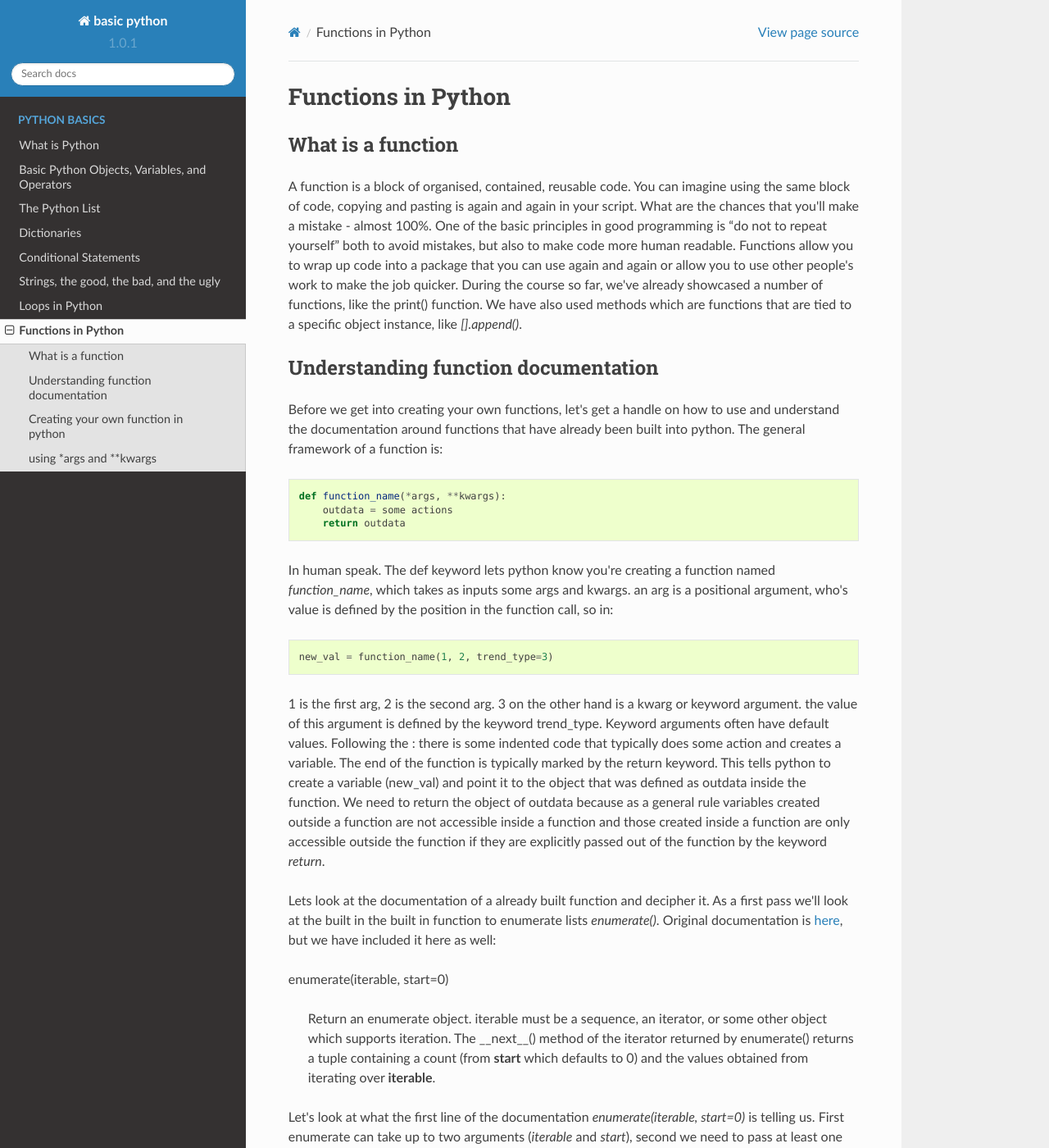
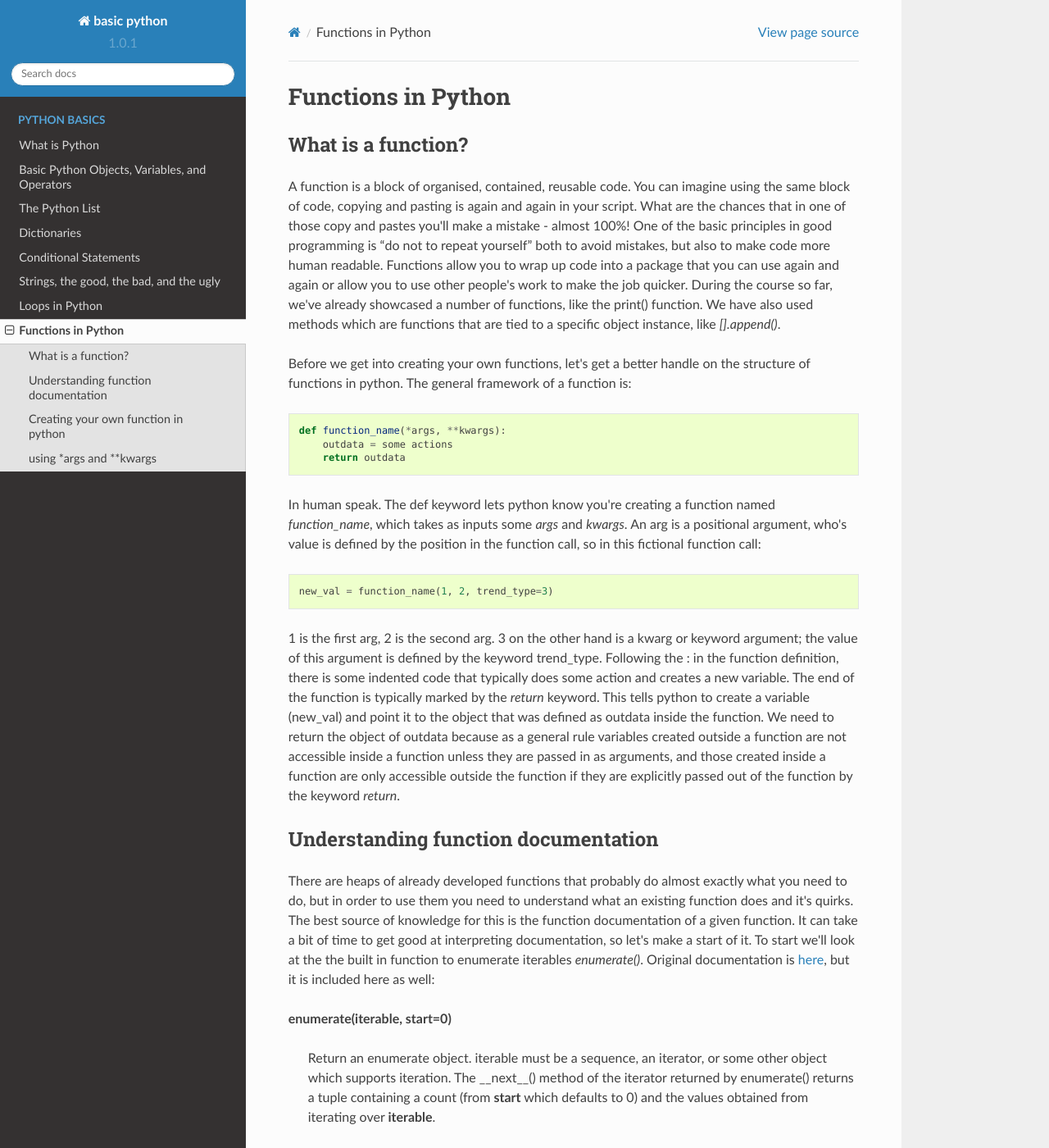
Before and after one commit to hansonmcoombs/training-basic_python, a Sphinx documentation site: the page built from sphinx/source/functions.rst, in a window 1280 px wide and 1400 px high. Shown: the whole window at 82% size. Built offline with Sphinx 7.4.7 and the Read the Docs theme 2.0.0, drawn with Linux system fonts in a browser that asks for light colours; some of the changed text lies outside the part shown.

Commit message:
debug functions, sightly change index

```diff
--- a/sphinx/source/functions.rst
+++ b/sphinx/source/functions.rst
@@ -1,22 +1,20 @@
 Functions in Python
 =====================
 
-What is a function
+What is a function?
 -----------------------
 
 A function is a block of organised, contained, reusable code. You can imagine using the same block of code, copying and
-pasting is again and again in your script.  What are the chances that you'll make a mistake - almost 100%. One of the
+pasting is again and again in your script. What are the chances that in one of those copy and pastes you'll make a
+mistake - almost 100%! One of the
 basic principles in good programming is “do not to repeat yourself” both to avoid mistakes, but also to make code more
 human readable. Functions allow you to wrap up code into a package that you can use again and again or allow you to use
 other people's work to make the job quicker. During the course so far, we've already showcased a number of functions,
 like the print() function. We have also used methods which are functions that are tied to a specific object instance,
 like *[].append()*.
 
-Understanding function documentation
--------------------------------------
-
-Before we get into creating your own functions, let's get a handle on how to use and understand the documentation around
-functions that have already been built into python. The general framework of a function is:
+Before we get into creating your own functions, let's get a better handle on the structure of functions in python.
+The general framework of a function is:
 
 .. code:: python
 
@@ -25,26 +23,33 @@ functions that have already been built into python. The general framework of a f
         return outdata
 
 In human speak.  The def keyword lets python know you're creating a function named *function_name*, which takes as inputs
-some args and kwargs.  an arg is a positional argument, who's value is defined by the position in the function call, so
-in:
+some *args* and *kwargs*. An arg is a positional argument, who's value is defined by the position in the function call, so
+in this fictional function call:
 
 .. code:: python
 
     new_val = function_name(1, 2, trend_type=3)
 
-1 is the first arg, 2 is the second arg.  3 on the other hand is a kwarg or keyword argument.
-the value of this argument is defined by the keyword trend_type. Keyword arguments often have default values.
-Following the : there is some indented code that typically does some action and creates a variable. The end of the function
-is typically marked by the return keyword.  This tells python to create a variable (new_val) and point it to the object
+1 is the first arg, 2 is the second arg.  3 on the other hand is a kwarg or keyword argument; the value of this
+argument is defined by the keyword trend_type.
+Following the : in the function definition, there is some indented code that typically does some action and creates a
+new variable. The end of the function is typically marked by the *return* keyword.  This tells python to create a
+variable (new_val) and point it to the object
 that was defined as outdata inside the function. We need to return the object of outdata because as a general rule variables
-created outside a function are not accessible inside a function and those created inside a function are only accessible
-outside the function if they are explicitly passed out of the function by the keyword *return*.
+created outside a function are not accessible inside a function unless they are passed in as arguments,
+and those created inside a function are only accessible outside the function if they are explicitly passed out of the function by the keyword *return*.
 
-Lets look at the documentation of a already built function and decipher it. As a first pass we'll look at the built in
-the built in function to enumerate lists *enumerate()*.
-Original documentation is `here <https://docs.python.org/3/library/functions.html#enumerate>`_, but we have included it here as well:
+Understanding function documentation
+-------------------------------------
 
-enumerate(iterable, start=0)
+There are heaps of already developed functions that probably do almost exactly what you need to do, but in order to
+use them you need to understand what an existing function does and it's quirks. The best source of knowledge for this
+is the function documentation of a given function. It can take a bit
+of time to get good at interpreting documentation, so let's make a start of it. To start we'll look at the
+the built in function to enumerate iterables *enumerate()*.
+Original documentation is `here <https://docs.python.org/3/library/functions.html#enumerate>`_, but it is included here as well:
+
+**enumerate(iterable, start=0)**
 
     Return an enumerate object. iterable must be a sequence, an iterator, or some other object which supports iteration.
     The __next__() method of the iterator returned by enumerate() returns a tuple containing a count
@@ -52,7 +57,8 @@ enumerate(iterable, start=0)
 
 Let's look at what the first line of the documentation *enumerate(iterable, start=0)* is telling us.  First enumerate
 can take up to two arguments (*iterable* and *start*), second we need to pass at least one argument (*iterable*) as it
-has no default value, and third that if we do not pass a value for *start* it will be set equal to 0.
+has no default value (it isn't equal to anything), and third that if we do not pass a value for *start* it will be
+set equal to 0.
 
 The body of the text explains what the function does (creates an object, which for our purposes can be converted to a
 list of tuples that contain a number, starting from start) It also gives more details on the arguments (in this case that
@@ -66,7 +72,8 @@ iterable, must be some object that supports iteration). So armed with this knowl
     # complexity of the enumerate object
     list(enumerate(my_list, start=10)) # FYI the space after the comma and no spaces between the '=' is pep8 standard
 
-    # also we can pass everything as kwargs in any order we choose
+    # above we passed the arguments as show in the documentation
+    # we can also pass everything as kwargs in any order we choose
     list(enumerate(iterable=my_list, start=10))
     list(enumerate(start=10, iterable=my_list))
 
@@ -97,9 +104,8 @@ print(*objects, sep=' ', end='\n', file=sys.stdout, flush=False)
 
     Changed in version 3.3: Added the flush keyword argument.
 
-Let's look at the *objects in the first line of the documentation.  This conceptually can be described as that all
-positional arguments passed to print will be treated the same way.  You can loosely think of it as all of the positional
-arguments will be turned into strings, put into a list and then passed to a '*sep*'.join() method. The keyword arguments
+Let's look at the *objects in the first line of the documentation. This conceptually can be described as that all
+positional arguments passed to print will be treated the same way. The keyword arguments
 work just like they would in enumerate, but because there is *objects they obviously have to be passed as kwarg.
 
 .. ipython:: python
@@ -126,7 +132,7 @@ Looking back at the basic structure of a function:
         return outdata
 
 
-defining your own is not that challenging, as an example let's define a function to convert temperature in fahrenheit to
+Defining your own is not that challenging. As an example let's define a function to convert temperature in fahrenheit to
 celsius or kelvin:
 
 .. ipython:: python
@@ -140,13 +146,13 @@ celsius or kelvin:
         :return: temperature in c or k, float
         """
 
-        c = (temp - 32) * 5 / 9
-        k = c + 273.15
+       c = (temp - 32) * 5 / 9
+       k = c + 273.15
 
-        if out_c:
-            return c
-        else:
-            return k
+       if out_c:
+           return c
+      else:
+          return k
 
     # using the function
     fahrenheit_to_ck(451)  # use the default and return celsius
@@ -184,7 +190,7 @@ the *args and **kwargs format.  let's look at an example:
 
 So what is happening here?  The * in front of things_to_print tells python to take all of the values out of the iterable
 (in this case a list) and pass them as positional arguments (e.g. the first item in the list becomes the first positional
-argument and so on.  Note that you are no longer printing a list when using *things_to_print. Remember that kwargs are
+argument and so on.  Note that you are no longer printing a list when using * in front of things_to_print. Remember that kwargs are
 defined by a keyword and a value, which is not so different than a dictionary.  Here how_to_print has keys that exaclty
 match the keywords of the print function (*sep*, *end*) and has the values to be used as the values of those keyword
 arguments. the **how_to_print, simply tells python to use the keys and values of the dictionary to set the function
--- a/sphinx/source/glob.rst
+++ /dev/null
@@ -1 +0,0 @@
-#this is coming
--- a/sphinx/source/itertools.rst
+++ /dev/null
@@ -1 +0,0 @@
-#this is coming
--- a/sphinx/source/loops.rst
+++ b/sphinx/source/loops.rst
@@ -87,8 +87,8 @@ makes it easy to iterate through a dictionaries keys and values.
     for key, value in my_dict.items():
         print('{} is the key to {}'.format(key, value))
 
-There is another package which has even more tools for easy iteration with for loops.  It is beyond the scope of this
-lesson, but there is more information :doc:`here <itertools>`.
+There is another package which has even more tools for easy iteration with for loops called itertools.  It is beyond
+the scope of this course, but there is more information `here <ihttps://pymotw.com/3/itertools/>`_.
 
 While loops in Python
 ----------------------
--- a/sphinx/source/multiprocessing.rst
+++ /dev/null
@@ -1 +0,0 @@
-#this is coming
--- a/sphinx/source/os_shutil.rst
+++ /dev/null
@@ -1 +0,0 @@
-#this is coming
--- a/sphinx/source/pickle.rst
+++ /dev/null
@@ -1 +0,0 @@
-#this is coming
--- a/sphinx/source/time_datetime.rst
+++ /dev/null
@@ -1 +0,0 @@
-#this is coming
--- a/sphinx/source/timeit.rst
+++ /dev/null
@@ -1 +0,0 @@
-#this is coming
--- a/sphinx/source/warnings.rst
+++ /dev/null
@@ -1 +0,0 @@
-#this is coming
```
Also changed, not shown: other parts of sphinx/source/functions.rst (+4 -4 lines), sphinx/source/index.rst (+24 -11 lines).
